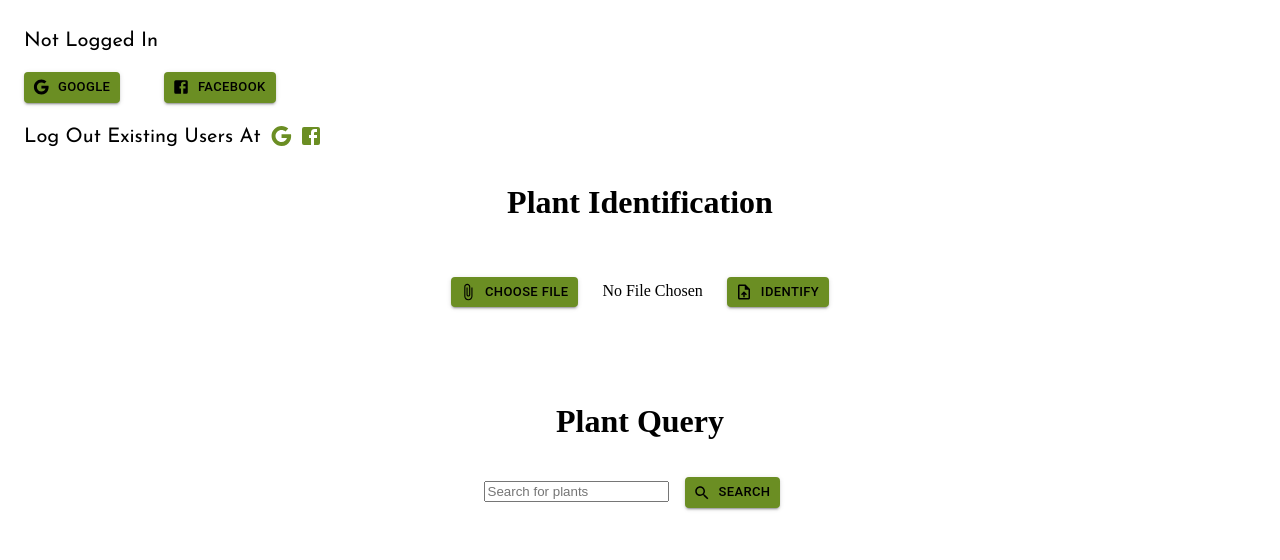
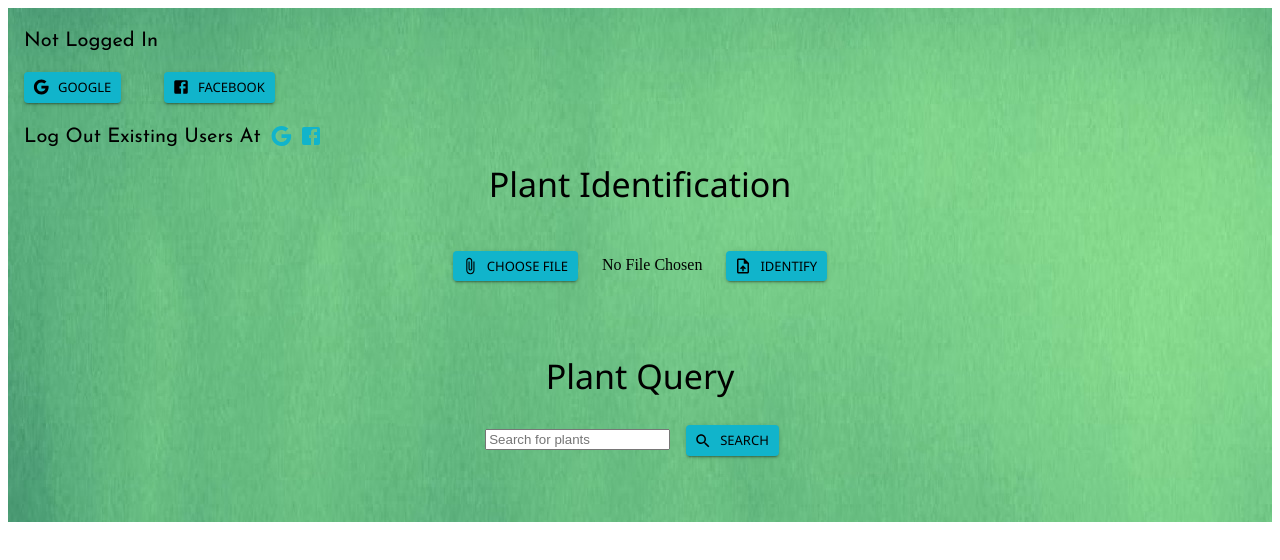
Before and after one commit to KimandoHs/CS411_Project, a React (Create React App) app in the folder prototype/: page / in a window 1280 px wide. Shown: the top 560 px of the page. Built offline with nearby package versions, Linux system fonts and the light colour scheme.

Commit message:
Update Main.js

```diff
--- a/prototype/src/Pages/Main.js
+++ b/prototype/src/Pages/Main.js
@@ -3,7 +3,7 @@
 import './style.css'
 import {signInWithPopup, signOut, GoogleAuthProvider, FacebookAuthProvider} from 'firebase/auth';
 import {authentication} from "./firebase_config";
-import {Button} from '@mui/material';
+import {Button, Typography} from '@mui/material';
 import GoogleIcon from '@mui/icons-material/Google';
 import FacebookIcon from '@mui/icons-material/Facebook';
 import UploadFileIcon from '@mui/icons-material/UploadFile';
@@ -28,10 +28,15 @@
         },
         palette: {
             primary_green: {
-                main: '#6B8E23',
+                main: '#11B4CB',
                 darker: '#fff',
             },
 
+        },
+        typography: {
+            fontFamily: [
+                'segoe ui',
+            ].join(','),
         },
     });
 
@@ -697,7 +702,7 @@
 
 
 
-
+        <div style={{ backgroundImage: "url(/newphoto.jpg)" }}>
 
         <div className="App">
             <ThemeProvider theme={theme}>
@@ -768,7 +773,7 @@
 
                 <div className= "center2">
 
-                    <h1 >Plant Identification</h1>
+                    <Typography variant="h4" gutterBottom>Plant Identification</Typography>
 
                     <div id = 'uploadimage'>
                         <img src={imagePathUrl} width={300} height={300}/>
@@ -807,7 +812,7 @@
 
 
                 <div className="center2">
-                    <h1>Plant Query</h1>
+                    <Typography variant="h4" gutterBottom>Plant Query</Typography>
                     <input type="text" placeholder="Search for plants" onChange = {e => setWikiSearch(e.target.value)} ></input>
                     <Button size ='small' color = 'primary_green' variant="contained" sx = {{m:2}}
                             startIcon={<SearchIcon/>} onClick={handleWikiSubmit}>Search</Button>
@@ -825,6 +830,8 @@
 
             </ThemeProvider>
         </div>
+        </div>
+
 
 
 
```
